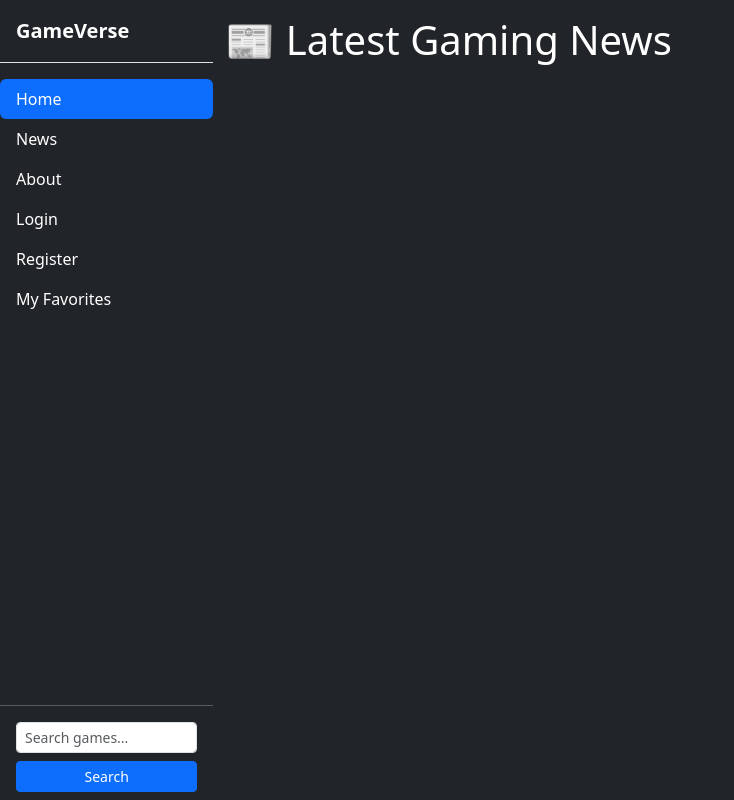
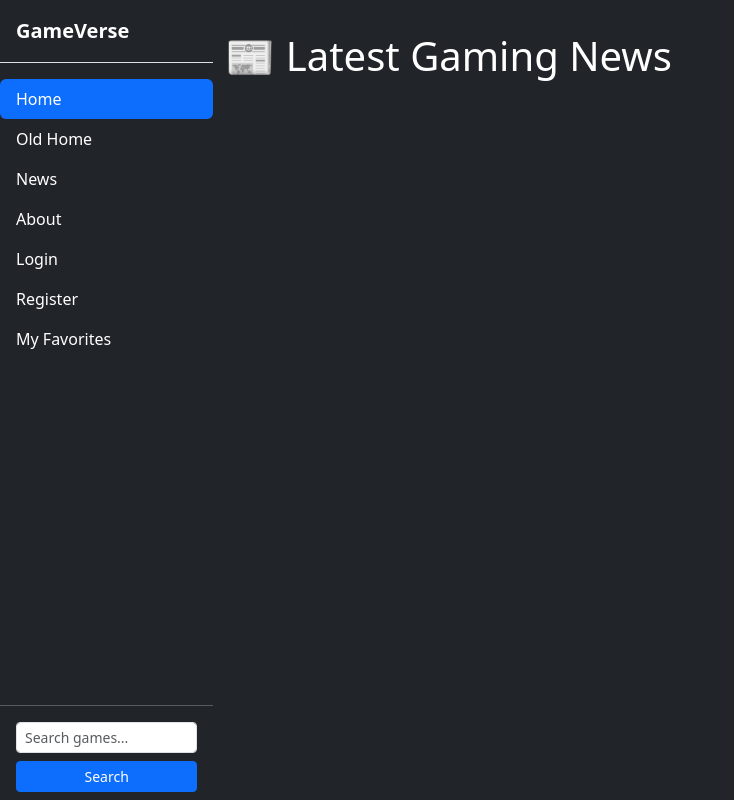
Before and after one commit to RabarS13/VGdb, a website: page public/front.html in a window 1280 px wide. Shown: the whole page, without its empty margins (0-734 px from the left). Drawn offline with nearby package versions, Linux system fonts and the light colour scheme; no server answers.

Commit message:
Update front.html

```diff
--- a/public/front.html
+++ b/public/front.html
@@ -24,6 +24,7 @@
       </a>
       <ul class="nav nav-pills flex-column mb-auto">
         <li class="nav-item"><a href="front.html" class="nav-link text-white active">Home</a></li>
+		<li class="nav-item"><a href="front2.html" class="nav-link text-white">Old Home</a></li>
         <li><a href="news.html" class="nav-link text-white">News</a></li>
         <li><a href="about.html" class="nav-link text-white">About</a></li>
         <li><a href="/login.html" class="nav-link text-white">Login</a></li>
@@ -38,6 +39,7 @@
         <div id="authArea"></div>
       </div>
     </div>
+    <div class="col py-3">
     <div class="col py-3">
       <header class="mb-4">
         <h1 class="text-white" id="sectionTitle">📰 Latest Gaming News</h1>
```
